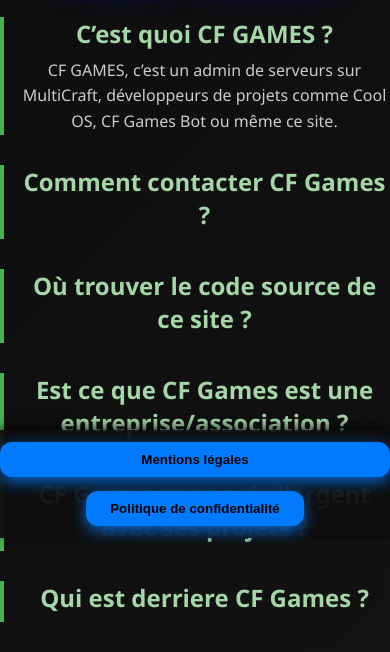
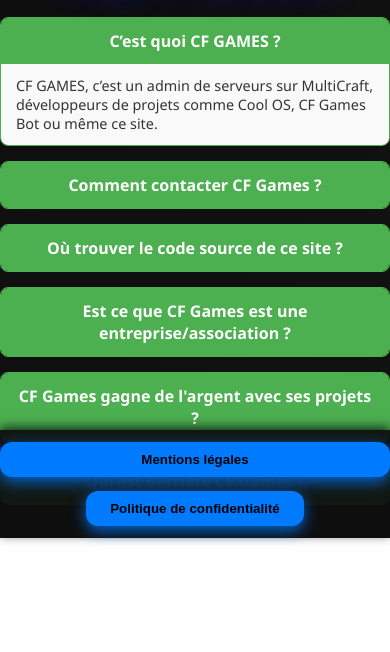
Before and after one commit to Team-CF-Games/cf-site, a plain HTML site: page faq.html in a window 390 px wide. Both pictures are taken after a click on the element "C’est quoi CF GAMES ?". Shown: the part 306-958 px from the top of the page. After the commit the page ends 844 px from the top, so only its background shows below. Drawn offline with Linux system fonts and the light colour scheme.

Commit message:
Update style.css

```diff
--- a/style.css
+++ b/style.css
@@ -5,7 +5,7 @@
 body {
   margin: 0;
   padding: 0;
-  background: linear-gradient(135deg, #0d0d0d, #121212);
+  background: linear-gradient(135deg, #0d0d0d, #121212); /* Fond noir/très sombre conservé */
   color: #ffffff;
   font-family: 'Segoe UI', Tahoma, Geneva, Verdana, sans-serif;
   overflow-x: hidden;
@@ -14,7 +14,7 @@ body {
 
 .top-logo {
   margin: 40px 0 20px;
-  filter: drop-shadow(0 0 15px #2e4bf1);
+  filter: drop-shadow(0 0 15px #2e4bf1); /* Bleu existant, conservé */
 }
 
 .top-logo img {
@@ -23,19 +23,19 @@ body {
   cursor: pointer;
   transition: transform 0.3s ease, filter 0.3s ease;
   border-radius: 20px;
-  box-shadow: 0 0 20px #007bffa0;
+  box-shadow: 0 0 20px #007bffa0; /* Bleu ajusté */
 }
 
 .top-logo img:hover {
   transform: scale(1.1) rotate(3deg);
-  filter: drop-shadow(0 0 25px #00e1ff);
+  filter: drop-shadow(0 0 25px #00e1ff); /* Bleu brillant pour le survol */
 }
 
 h1 {
   font-size: 3.2rem;
   font-weight: 900;
-  color: #00e1ff;
-  text-shadow: 0 0 12px #007bff, 0 0 30px #1900ff;
+  color: #00e1ff; /* Couleur principale en bleu brillant */
+  text-shadow: 0 0 12px #007bff, 0 0 30px #1900ff; /* Ombres de texte bleues existantes, conservées */
   margin-bottom: 20px;
 }
 
@@ -50,7 +50,7 @@ p {
 
 .btn {
   display: inline-block;
-  background: rgba(0, 123, 255, 0.9);
+  background: rgba(0, 123, 255, 0.9); /* Bleu principal avec opacité */
   color: #000;
   font-weight: 700;
   padding: 14px 30px;
@@ -60,16 +60,16 @@ p {
   cursor: pointer;
   text-decoration: none;
   font-size: 1.15rem;
-  box-shadow: 0 6px 20px rgba(0, 123, 255, 0.6);
+  box-shadow: 0 6px 20px rgba(0, 123, 255, 0.6); /* Ombre bleue */
   transition: background 0.3s, transform 0.25s;
   backdrop-filter: blur(8px);
 }
 
 .btn:hover {
-  background: #0056b3;
+  background: #0056b3; /* Bleu plus foncé au survol */
   color: #fff;
   transform: scale(1.1);
-  box-shadow: 0 8px 28px #0056b3cc;
+  box-shadow: 0 8px 28px #0056b3cc; /* Ombre bleue plus foncée au survol */
 }
 
 iframe {
@@ -80,14 +80,14 @@ iframe {
   margin: 40px auto 60px;
   display: block;
   border-radius: 15px;
-  box-shadow: 0 0 30px #007bff77;
+  box-shadow: 0 0 30px #007bff77; /* Ombre bleue */
   backdrop-filter: blur(5px);
 }
 
 h2 {
-  color: #00e1ff;
+  color: #00e1ff; /* Bleu brillant pour les titres secondaires */
   margin-top: 50px;
-  text-shadow: 0 0 10px #007bffaa;
+  text-shadow: 0 0 10px #007bffaa; /* Ombre bleue pour les titres secondaires */
 }
 
 .footer {
@@ -106,24 +106,24 @@ h2 {
 
 .footer button,
 .footer a button {
-  background: #007bff;
+  background: #007bff; /* Bleu principal */
   border: none;
   padding: 10px 24px;
   color: #000;
   font-weight: 700;
   border-radius: 12px;
   cursor: pointer;
-  box-shadow: 0 5px 15px #007bffcc;
+  box-shadow: 0 5px 15px #007bffcc; /* Ombre bleue */
   transition: background 0.3s ease, color 0.3s ease;
 }
 
 .footer button:hover,
 .footer a button:hover {
-  background: #0056b3;
+  background: #0056b3; /* Bleu plus foncé au survol */
   color: #fff;
 }
 
-/* Animation News */
+/* Styles pour les éléments de nouvelles et FAQ (global) */
 .news-item {
   margin-bottom: 30px;
   opacity: 0;
@@ -141,43 +141,44 @@ h2 {
   transform: translateY(0);
 }
 
-/* Animation FAQ */
 .faq-item {
-  margin-bottom: 30px;
-  opacity: 0;
-  transform: translateY(50px);
-  transition: all 0.7s cubic-bezier(0.22, 1, 0.36, 1);
-  border-left: 4px solid #4caf50;
-  padding-left: 15px;
+  border: 1px solid #4caf50;
+  border-radius: 8px;
+  margin: 15px auto; /* Centré et espacé */
+  max-width: 700px; /* Limite la largeur pour une meilleure lisibilité */
+  overflow: hidden;
+  transition: box-shadow 0.3s ease;
 }
 
-.faq-item.visible {
-  opacity: 1;
-  transform: translateY(0);
+.faq-item:hover {
+  box-shadow: 0 0 10px rgba(76, 175, 80, 0.5);
 }
 
 .faq-question {
-  font-size: 1.5rem;
-  font-weight: 700;
+  background: #4caf50;
+  color: white;
+  padding: 15px 20px;
   cursor: pointer;
-  user-select: none;
-  margin-bottom: 8px;
-  color: #a5d6a7;
+  font-weight: bold;
+  font-size: 1.2rem; /* Ajusté pour une meilleure lisibilité */
 }
 
 .faq-answer {
-  font-size: 1rem;
-  line-height: 1.6;
-  color: #ccc;
   max-height: 0;
   overflow: hidden;
-  transition: max-height 0.5s ease;
+  background: #f9f9f9;
+  color: #333; /* Couleur de texte plus foncée pour le contraste */
+  padding: 0 20px;
+  transition: max-height 0.4s ease, padding 0.4s ease;
+  text-align: left; /* Alignement du texte à gauche pour les réponses */
 }
 
 .faq-item.open .faq-answer {
-  max-height: 200px;
+  padding: 15px 20px;
+  max-height: 500px; /* assez grand pour tout contenu */
 }
 
+/* Media query pour les petits écrans */
 @media (max-width: 480px) {
   h1 {
     font-size: 2.4rem;
@@ -205,4 +206,18 @@ h2 {
     gap: 14px;
     padding: 12px 0;
   }
+
+  .faq-question {
+    font-size: 1rem; /* Ajusté pour les petits écrans */
+    padding: 12px 15px;
+  }
+
+  .faq-answer {
+    font-size: 0.9rem; /* Ajusté pour les petits écrans */
+    padding: 0 15px;
+  }
+
+  .faq-item.open .faq-answer {
+    padding: 12px 15px;
+  }
 }
```
